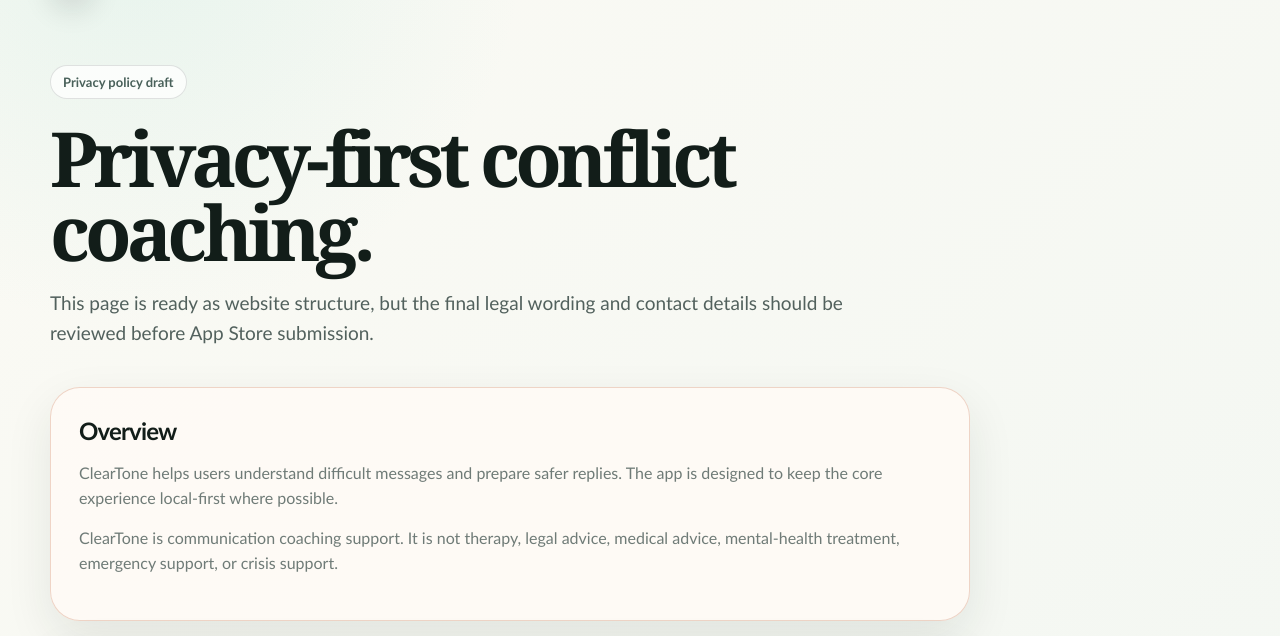
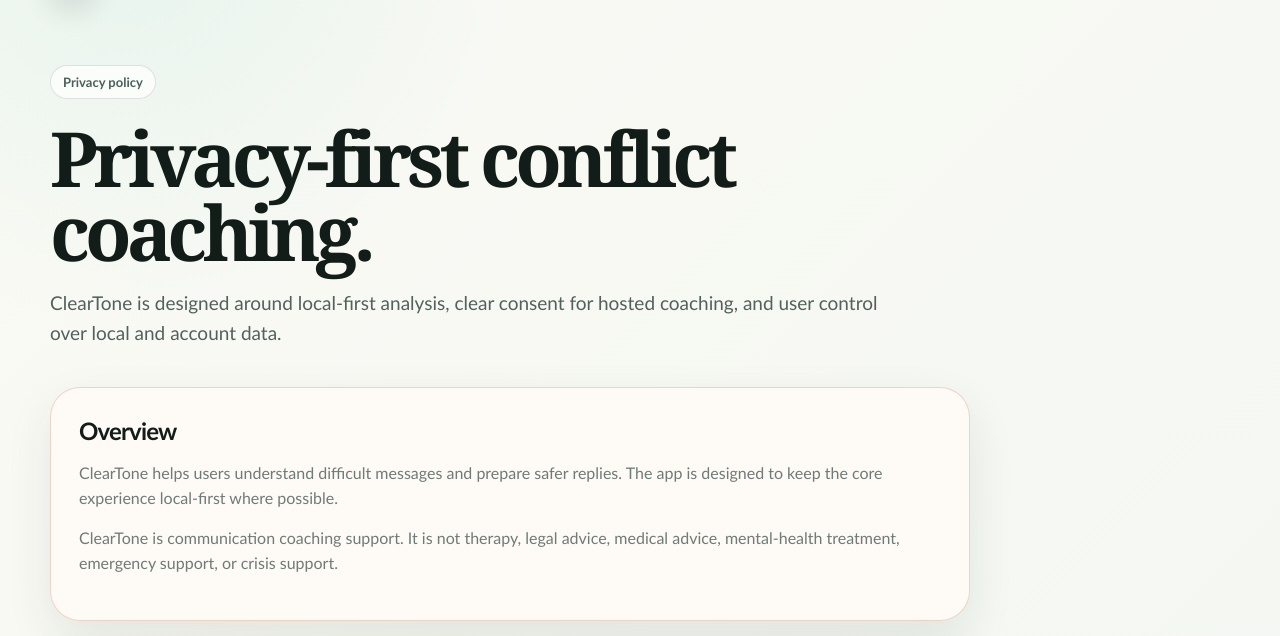
Before and after one commit to Mickyjim/measured-website, a plain HTML site: page privacy.html in a window 1280 px wide. Shown: the part 75-711 px from the top of the page. Drawn offline with Linux system fonts and the light colour scheme.

Commit message:
Clean up public privacy page wording

```diff
--- a/privacy.html
+++ b/privacy.html
@@ -4,7 +4,7 @@
   <meta charset="utf-8">
   <meta name="viewport" content="width=device-width, initial-scale=1">
   <title>ClearTone Privacy Policy</title>
-  <meta name="description" content="ClearTone privacy policy draft for local-first analysis, WhatsApp imports, hosted coaching, and account data.">
+  <meta name="description" content="ClearTone privacy information for local-first analysis, WhatsApp imports, hosted coaching, and account data.">
   <link rel="stylesheet" href="assets/site.css">
 </head>
 <body class="site-page">
@@ -25,9 +25,9 @@
 
     <main id="main">
       <section class="page-hero">
-        <div class="eyebrow">Privacy policy draft</div>
+        <div class="eyebrow">Privacy policy</div>
         <h1>Privacy-first conflict coaching.</h1>
-        <p>This page is ready as website structure, but the final legal wording and contact details should be reviewed before App Store submission.</p>
+        <p>ClearTone is designed around local-first analysis, clear consent for hosted coaching, and user control over local and account data.</p>
       </section>
 
       <div class="page-content">
```
